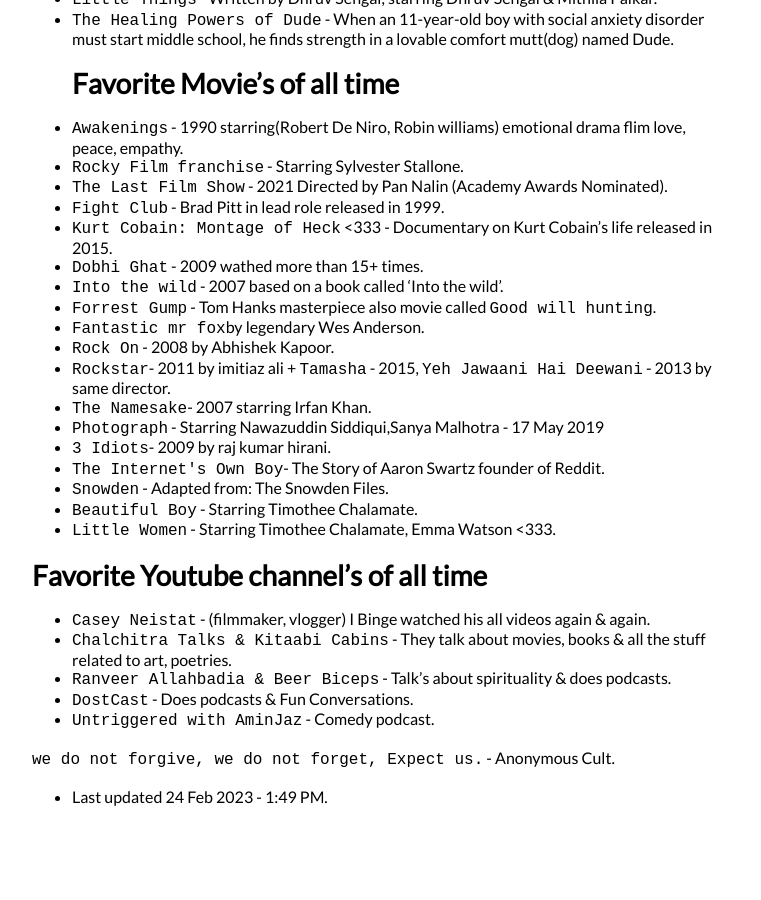
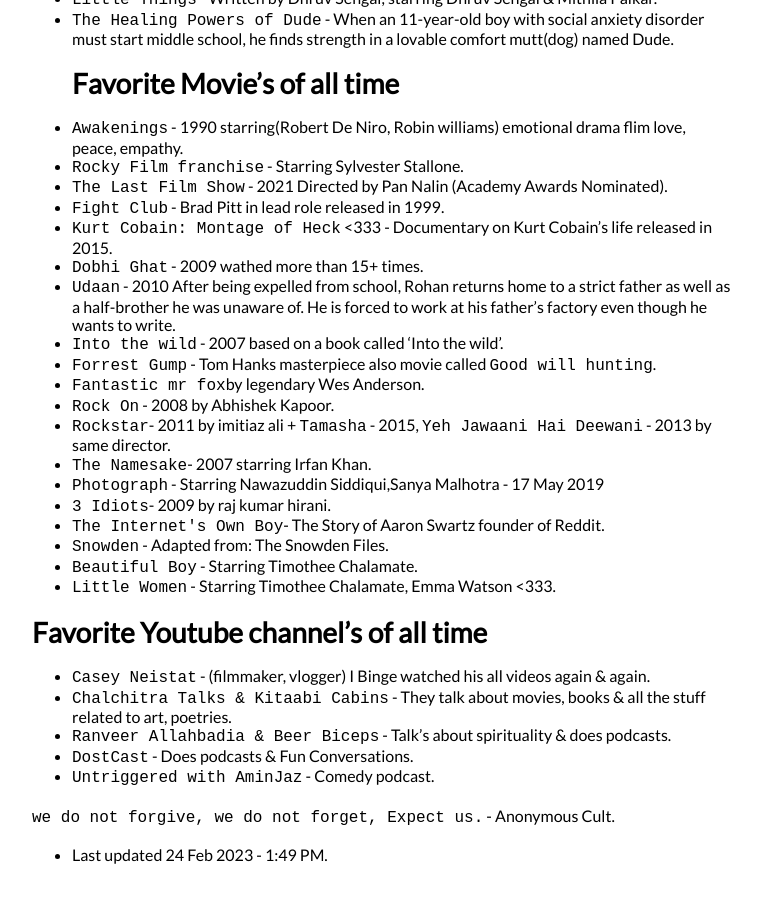
Before and after one commit to krishnadevz/krishnadevz.github.io, a Jekyll site: the page built from About.md, in a window 1280 px wide and 900 px high, scrolled down 1166 px. Shown: the whole window, without its empty margins (258-1019 px from the left). Built offline with Jekyll 4.4.1, drawn with Linux system fonts in a browser that asks for light colours; nearby versions of some CDN libraries; our own code applies the rules of GitHub Pages for plain Markdown files; before the commit the page ends 2009 px from its top, so only the background shows below that.

Commit message:
updates movies

```diff
--- a/About.md
+++ b/About.md
@@ -43,6 +43,7 @@
 * `Fight Club` - Brad Pitt in lead role released in 1999.
 * `Kurt Cobain: Montage of Heck` <333 - Documentary on Kurt Cobain's life released in 2015.
 * `Dobhi Ghat` - 2009 wathed more than 15+ times.
+* `Udaan` - 2010 After being expelled from school, Rohan returns home to a strict father as well as a half-brother he was unaware of. He is forced to work at his father's factory even though he wants to write.
 * `Into the wild` - 2007 based on a book called 'Into the wild'.
 * `Forrest Gump` - Tom Hanks masterpiece also movie called `Good will hunting`.
 * `Fantastic mr fox`by legendary Wes Anderson.
```
